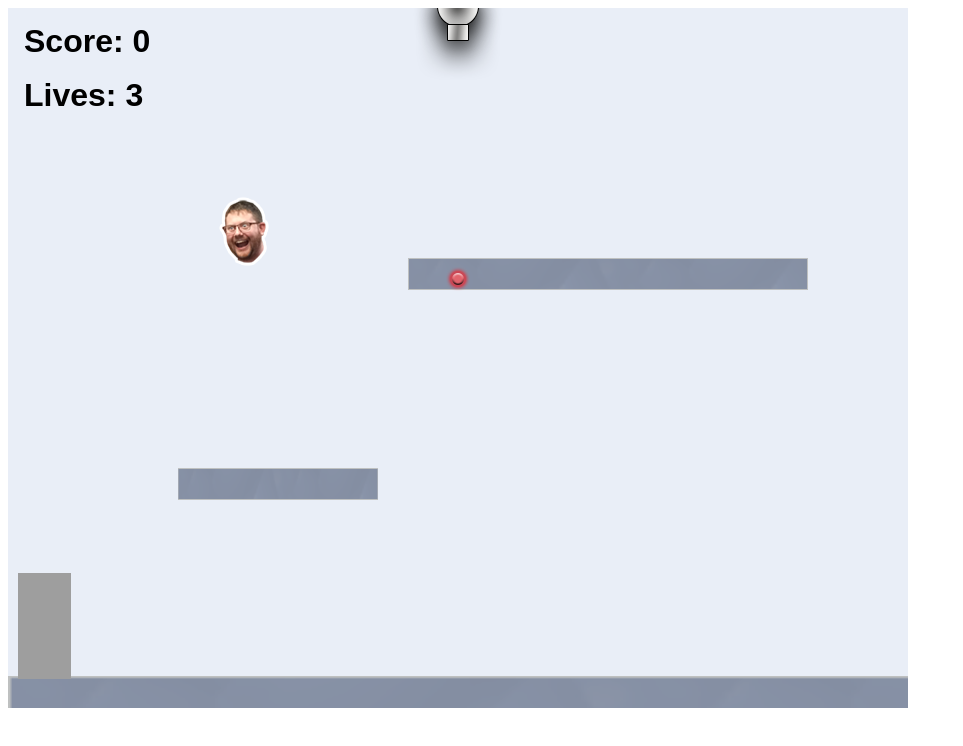
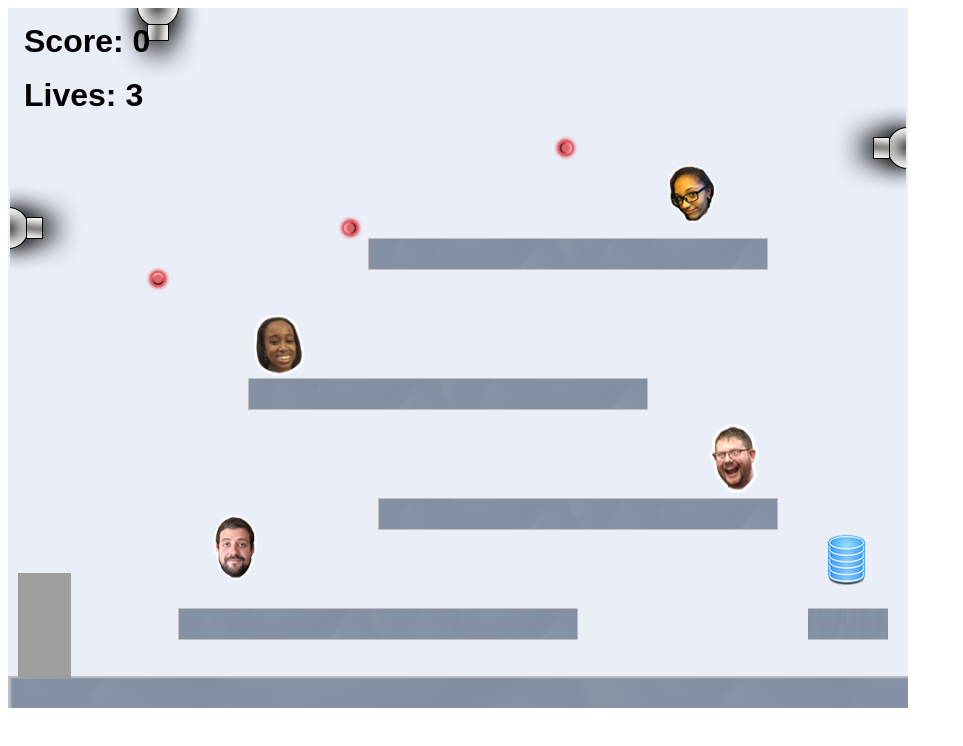
Before and after one commit to jmoore20557/jmoore20557, a website: page projects/platformer/index.html in a window 1280 px wide. Shown: the whole page, without its empty margins (0-963 px from the left). Drawn offline with Linux system fonts and the light colour scheme; animation ran at ten frames a second.

```diff
--- a/projects/platformer/js/init/cannon.js
+++ b/projects/platformer/js/init/cannon.js
@@ -27,7 +27,10 @@
         // ALL YOUR CODE GOES BELOW HERE ///////////////////////////////////////
 
         // example:
-        createCannon("top", 450);
+
+        createCannon("left", 220);
+        createCannon("right", 140);
+        createCannon("top", 150);
 
 
         // ALL YOUR CODE GOES ABOVE HERE ///////////////////////////////////////
--- a/projects/platformer/js/init/collectable.js
+++ b/projects/platformer/js/init/collectable.js
@@ -36,8 +36,11 @@
         ////////////////////////////////////////////////////////////////////////
         // ALL YOUR CODE GOES BELOW HERE ///////////////////////////////////////
 
-        // example:
-        createCollectable(type.steve, 200, 170, 6, 0.7);
+        createCollectable(type.max, 200, 490, 6, 0.7);
+        createCollectable(type.steve, 690, 410, 6, 0.7);
+        createCollectable(type.db, 820, 510, 6, 0.7);
+        createCollectable(type.grace, 240, 290, 6, 0.7);
+        createCollectable(type.kennedi, 660, 140, 6, 0.7);
 
 
 
--- a/projects/platformer/js/init/platform.js
+++ b/projects/platformer/js/init/platform.js
@@ -28,7 +28,6 @@
 
         ////////////////////////////////////////////////////////////////////////
         // ALL YOUR CODE GOES BELOW HERE ///////////////////////////////////////
-
         /*
          * ground : here, we create a floor. Given the width of of the platform
          * asset, giving it a scaleX and scaleY of 2 will stretch it across the
@@ -36,9 +35,11 @@
          */
         createPlatform(0, game.world.height - 32, 3, 2);    // DO NOT DELETE
 
-        // example:
-        createPlatform(400, 250);
-        createPlatform(170, 460, 0.5);
+        createPlatform(170, 600);
+        createPlatform(370, 490);
+        createPlatform(240, 370);
+        createPlatform(360, 230);
+        createPlatform(800, 600, 0.2)
 
         // ALL YOUR CODE GOES ABOVE HERE ///////////////////////////////////////
         ////////////////////////////////////////////////////////////////////////
```
Also changed, not shown: portfolio.html (+2 -4 lines), .theia/settings.json (added).
